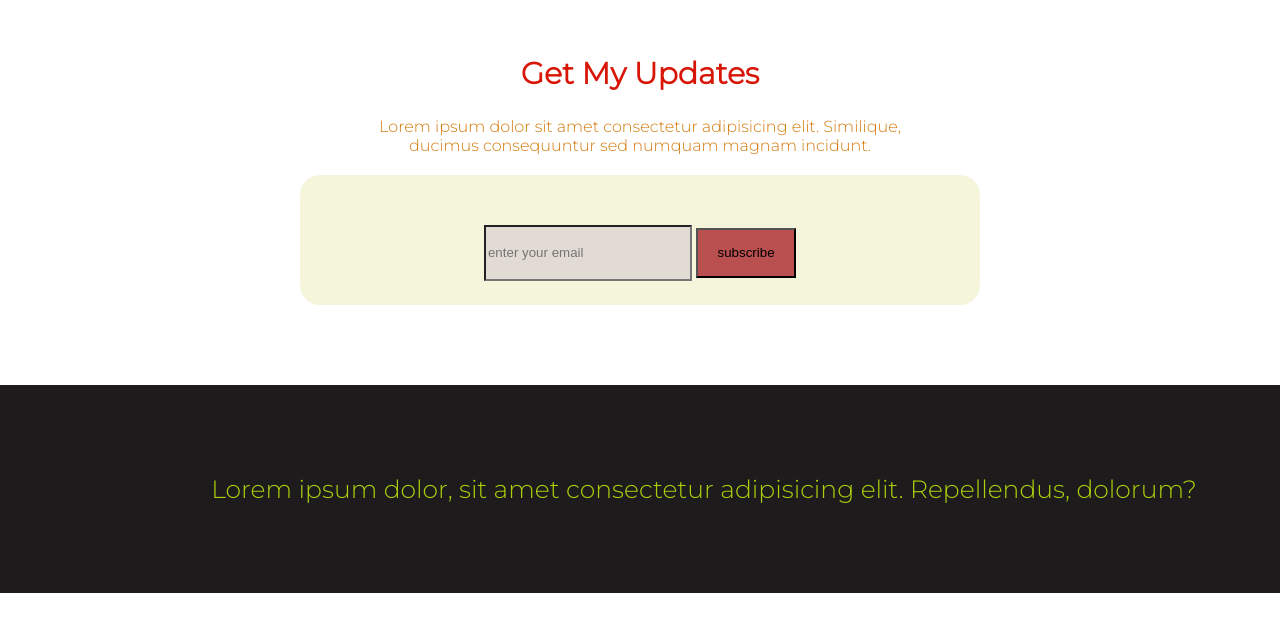
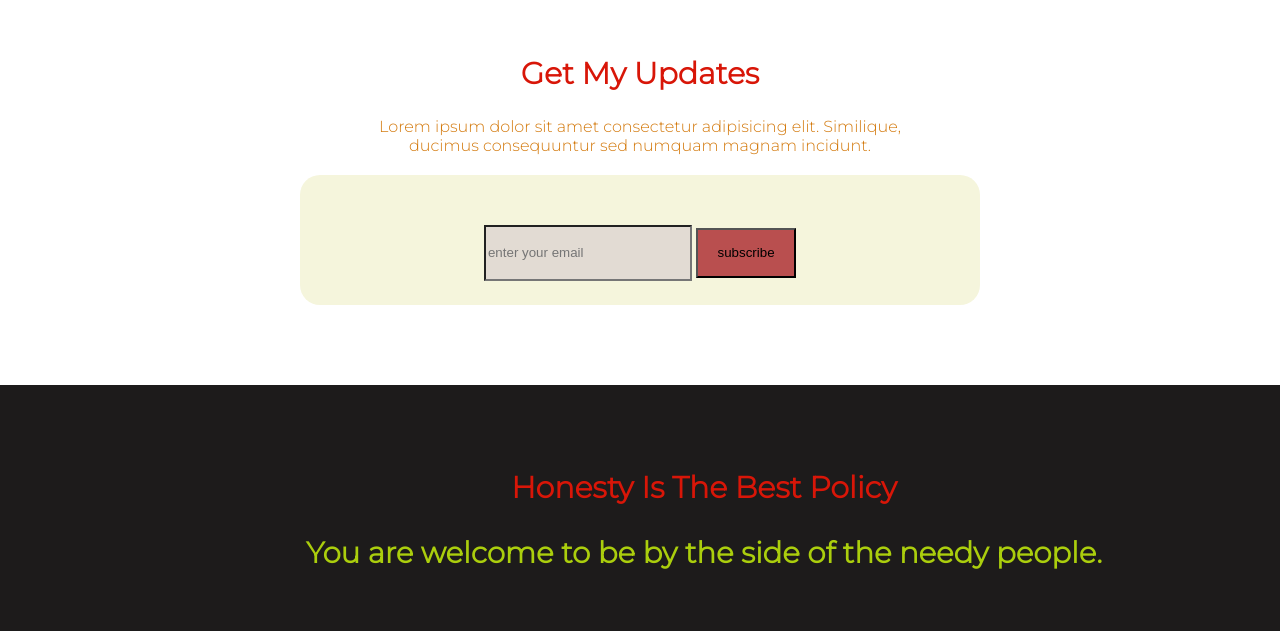
Before and after one commit to bagdipradip05/assignment-0-1, a plain HTML site: page index.html in a window 1280 px wide. Shown: the part 3339-3970 px from the top of the page. Before the commit the page ends 3932 px from the top, so only its background shows below. Drawn offline with Linux system fonts and the light colour scheme; a web font is replaced by a local one.

Commit message:
help you

```diff
--- a/index.html
+++ b/index.html
@@ -115,7 +115,8 @@
 </body>
 <div class="footer-width-1">
     <footer>
-        <p>Lorem ipsum dolor, sit amet consectetur adipisicing elit. Repellendus, dolorum?</p>
+        <h1>Honesty Is The Best Policy</h1>
+        <h3>You are welcome to be by the side of the needy people.</h3>
     </footer>
 </div>
 
```
